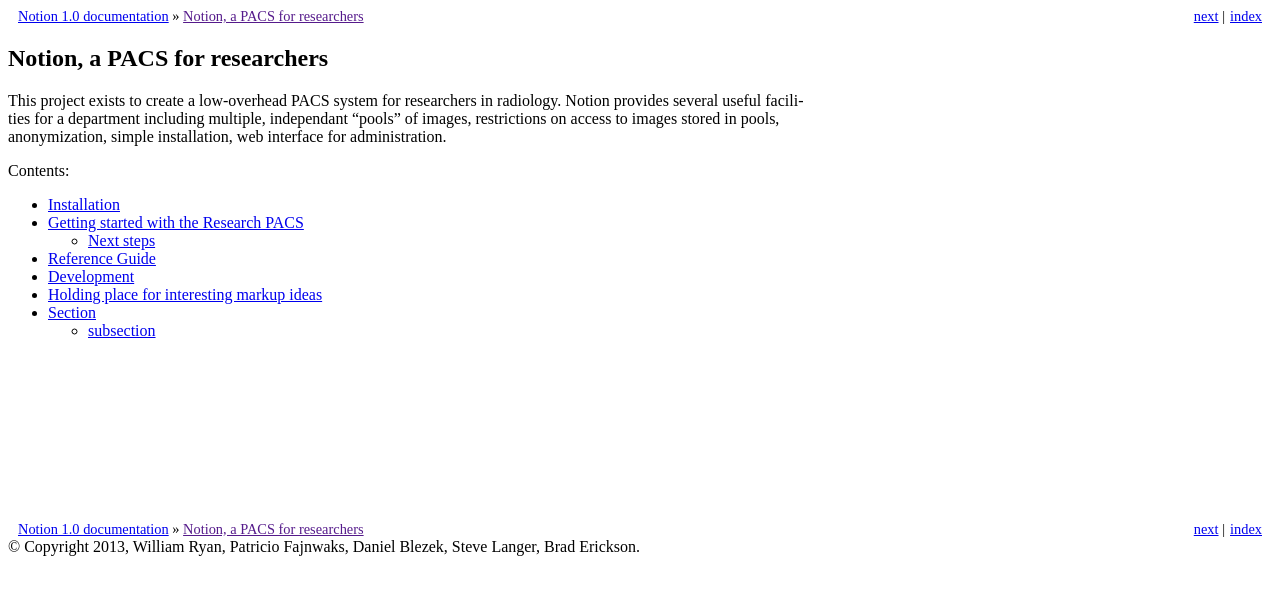
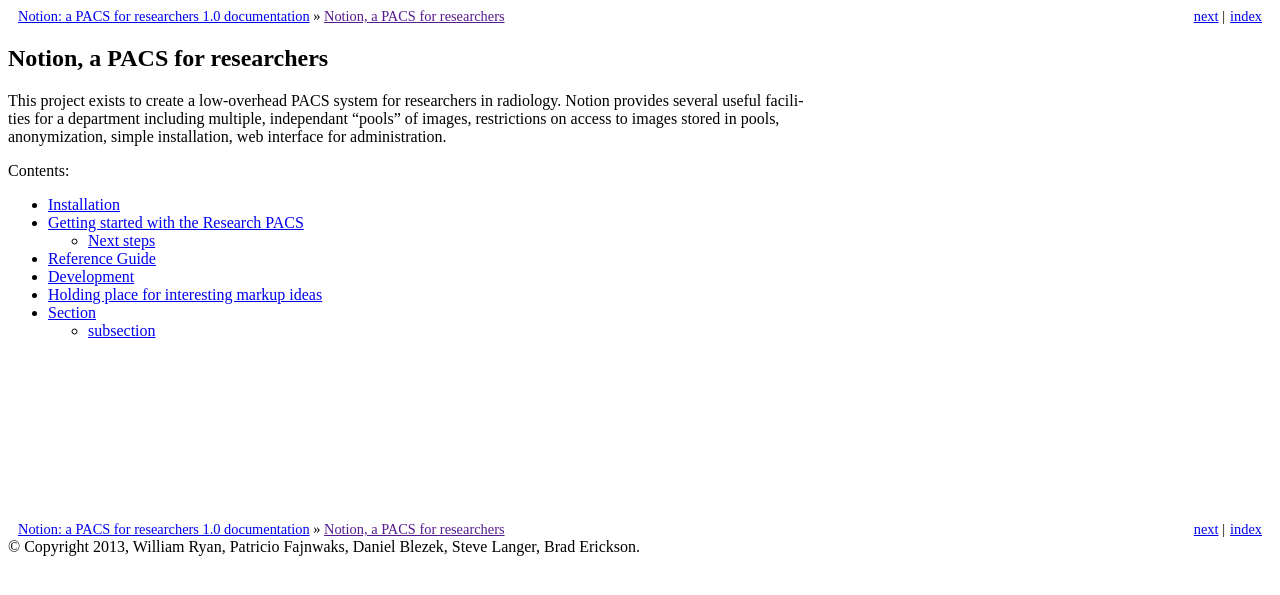
Before and after one commit to praveen12bnitt/Notion, a Sphinx documentation site: the page built from Documentation/index.rst, in a window 1280 px wide. Shown: the top 595 px of the page. Built offline with Sphinx 7.4.7, drawn with Linux system fonts in a browser that asks for light colours.

Commit message:
Changed name to ‘Notion’

```diff
--- a/Documentation/conf.py
+++ b/Documentation/conf.py
@@ -40,7 +40,7 @@ source_suffix = '.rst'
 master_doc = 'index'
 
 # General information about the project.
-project = u'Notion'
+project = u'Notion: a PACS for researchers'
 copyright = u'2013, William Ryan, Patricio Fajnwaks, Daniel Blezek, Steve Langer, Brad Erickson'
 
 # The version info for the project you're documenting, acts as replacement for
@@ -165,7 +165,7 @@ html_show_sphinx = False
 #html_file_suffix = None
 
 # Output file base name for HTML help builder.
-htmlhelp_basename = 'ResearchPACSdoc'
+htmlhelp_basename = 'Notion'
 
 
 # -- Options for LaTeX output --------------------------------------------------
@@ -246,7 +246,7 @@ texinfo_documents = [
 # -- Options for Epub output ---------------------------------------------------
 
 # Bibliographic Dublin Core info.
-epub_title = u'Notion'
+epub_title = u'Notion: a PACS for Researchers'
 epub_author = u'William Ryan, Patricio Fajnwaks, Daniel Blezek, Steve Langer, Brad Erickson'
 epub_publisher = u'William Ryan, Patricio Fajnwaks, Daniel Blezek, Steve Langer, Brad Erickson'
 epub_copyright = u'2013, William Ryan, Patricio Fajnwaks, Daniel Blezek, Steve Langer, Brad Erickson'
```
